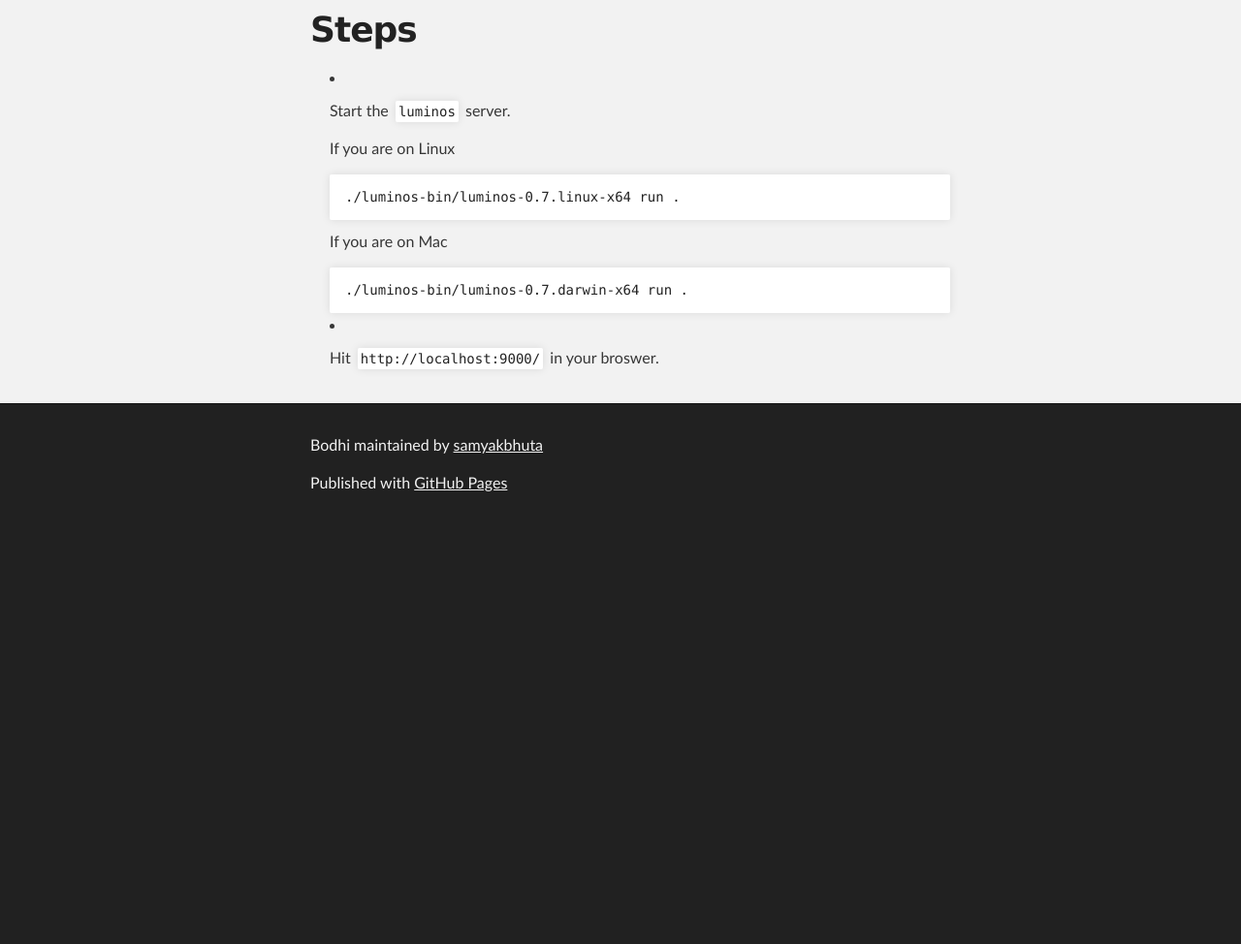
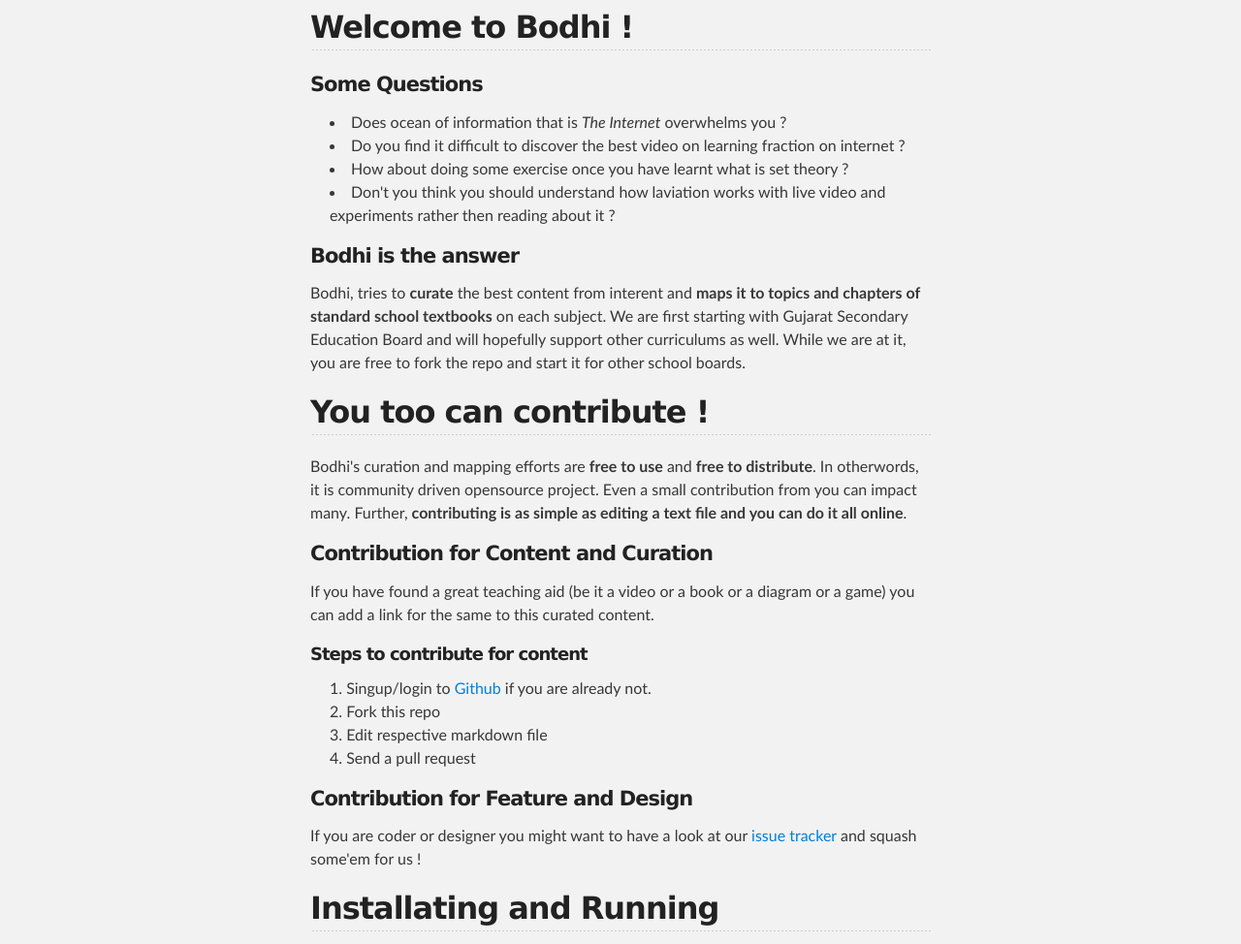
Before and after one commit to samyakbhuta/bodhi, a plain HTML site: page index.html in a window 1280 px wide. Shown: the part 256-1230 px from the top of the page at 97% size. Before the commit the page ends 801 px from the top, so only its background shows below. Drawn offline with Linux system fonts and the light colour scheme.

```diff
--- a/index.html
+++ b/index.html
@@ -31,8 +31,47 @@
     <!-- MAIN CONTENT -->
     <div id="main_content_wrap" class="outer">
       <section id="main_content" class="inner">
-        <h1>
-<a name="steps" class="anchor" href="#steps"><span class="octicon octicon-link"></span></a>Steps</h1>
+        <h2>
+<a name="welcome-to-bodhi-" class="anchor" href="#welcome-to-bodhi-"><span class="octicon octicon-link"></span></a>Welcome to Bodhi !</h2>
+
+<h4>
+<a name="some-questions" class="anchor" href="#some-questions"><span class="octicon octicon-link"></span></a>Some Questions</h4>
+
+<ul>
+<li>Does ocean of information that is <em>The Internet</em> overwhelms you ?</li>
+<li>Do you find it difficult to discover the best video on learning fraction on internet ?</li>
+<li>How about doing some exercise once you have learnt what is set theory ?</li>
+<li>Don't you think you should understand how laviation works with live video and experiments rather then reading about it ?</li>
+</ul><h4>
+<a name="bodhi-is-the-answer" class="anchor" href="#bodhi-is-the-answer"><span class="octicon octicon-link"></span></a>Bodhi is the answer</h4>
+
+<p>Bodhi, tries to <strong>curate</strong> the best content from interent and <strong>maps it to topics and chapters of standard school textbooks</strong> on each subject. We are first starting with Gujarat Secondary Education Board and will hopefully support other curriculums as well. While we are at it, you are free to fork the repo and start it for other school boards.</p>
+
+<h2>
+<a name="you-too-can-contribute-" class="anchor" href="#you-too-can-contribute-"><span class="octicon octicon-link"></span></a>You too can contribute !</h2>
+
+<p>Bodhi's curation and mapping efforts are <strong>free to use</strong> and <strong>free to distribute</strong>. In otherwords, it is community driven opensource project. Even a small contribution from you can impact many. Further, <strong>contributing is as simple as editing a text file and you can do it all online</strong>.</p>
+
+<h4>
+<a name="contribution-for-content-and-curation" class="anchor" href="#contribution-for-content-and-curation"><span class="octicon octicon-link"></span></a>Contribution for Content and Curation</h4>
+
+<p>If you have found a great teaching aid (be it a video or a book or a diagram or a game) you can add a link for the same to this curated content.</p>
+
+<h5>
+<a name="steps-to-contribute-for-content" class="anchor" href="#steps-to-contribute-for-content"><span class="octicon octicon-link"></span></a>Steps to contribute for content</h5>
+
+<ol>
+<li>Singup/login to <a href="https://github.com">Github</a> if you are already not.</li>
+<li>Fork this repo</li>
+<li>Edit respective markdown file</li>
+<li>Send a pull request</li>
+</ol><h4>
+<a name="contribution-for-feature-and-design" class="anchor" href="#contribution-for-feature-and-design"><span class="octicon octicon-link"></span></a>Contribution for Feature and Design</h4>
+
+<p>If you are coder or designer you might want to have a look at our <a href="https://github.com/samyakbhuta/bodhi/issues">issue tracker</a> and squash some'em for us !</p>
+
+<h2>
+<a name="installating-and-running" class="anchor" href="#installating-and-running"><span class="octicon octicon-link"></span></a>Installating and Running</h2>
 
 <ul>
 <li>
```
Also changed, not shown: params.json (+1 -1 lines).
